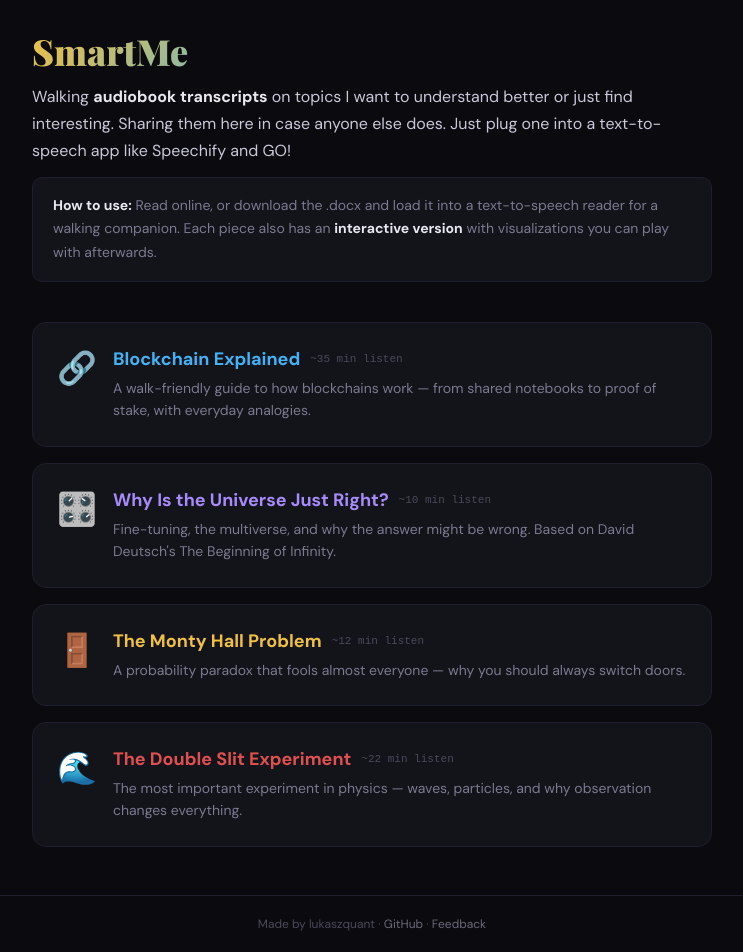
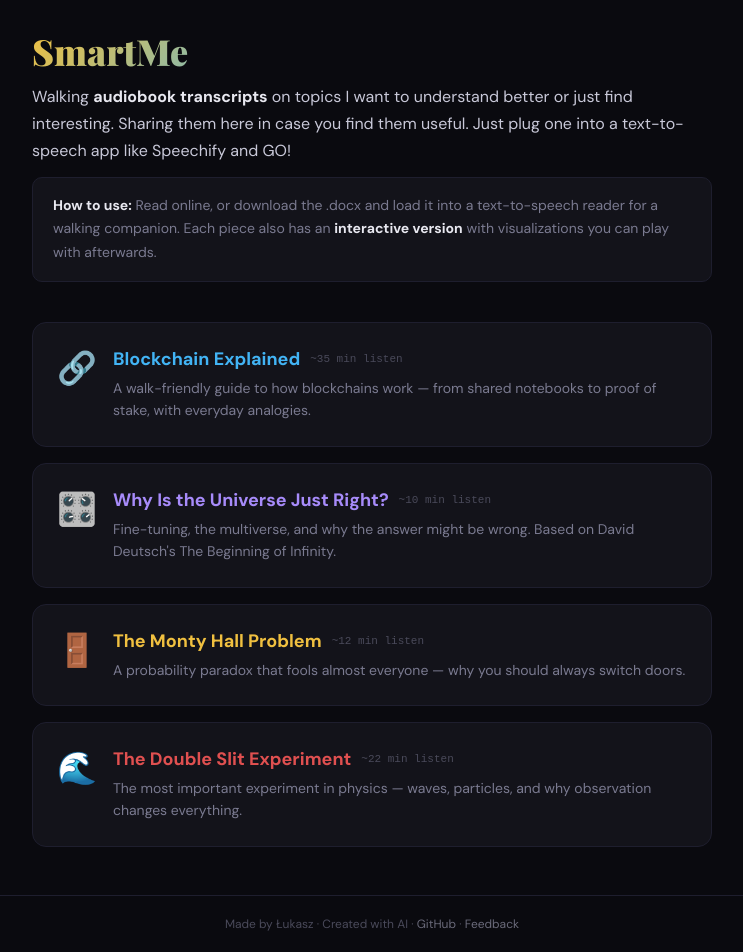
Before and after one commit to lukaszquant/smartme, a React (Vite) app in the folder site/: page / in a window 1280 px wide. Shown: the part 73-1025 px from the top of the page, without its empty margins (268-1011 px from the left). Built offline with nearby package versions, Linux system fonts and the light colour scheme.

Commit message:
Update sharing copy, change name to Łukasz, add AI attribution to footer

```diff
--- a/site/src/components/Layout.jsx
+++ b/site/src/components/Layout.jsx
@@ -70,7 +70,7 @@ export default function Layout({ children }) {
           color: "#4a4a5a",
         }}
       >
-        Made by lukaszquant ·{" "}
+        Made by Łukasz · Created with AI ·{" "}
         <a
           href="https://github.com/lukaszquant/smartme"
           target="_blank"
--- a/site/src/pages/Home.jsx
+++ b/site/src/pages/Home.jsx
@@ -68,7 +68,7 @@ export default function Home() {
       <p style={{ color: "#c8c8d8", fontSize: 16, lineHeight: 1.7, marginBottom: 12 }}>
         Walking <strong style={{ color: "#e8e8f0" }}>audiobook transcripts</strong> on
         topics I want to understand better or just find interesting. Sharing them
-        here in case anyone else does. Just plug one into a text-to-speech app
+        here in case you find them useful. Just plug one into a text-to-speech app
         like Speechify and GO!
       </p>
 
```
